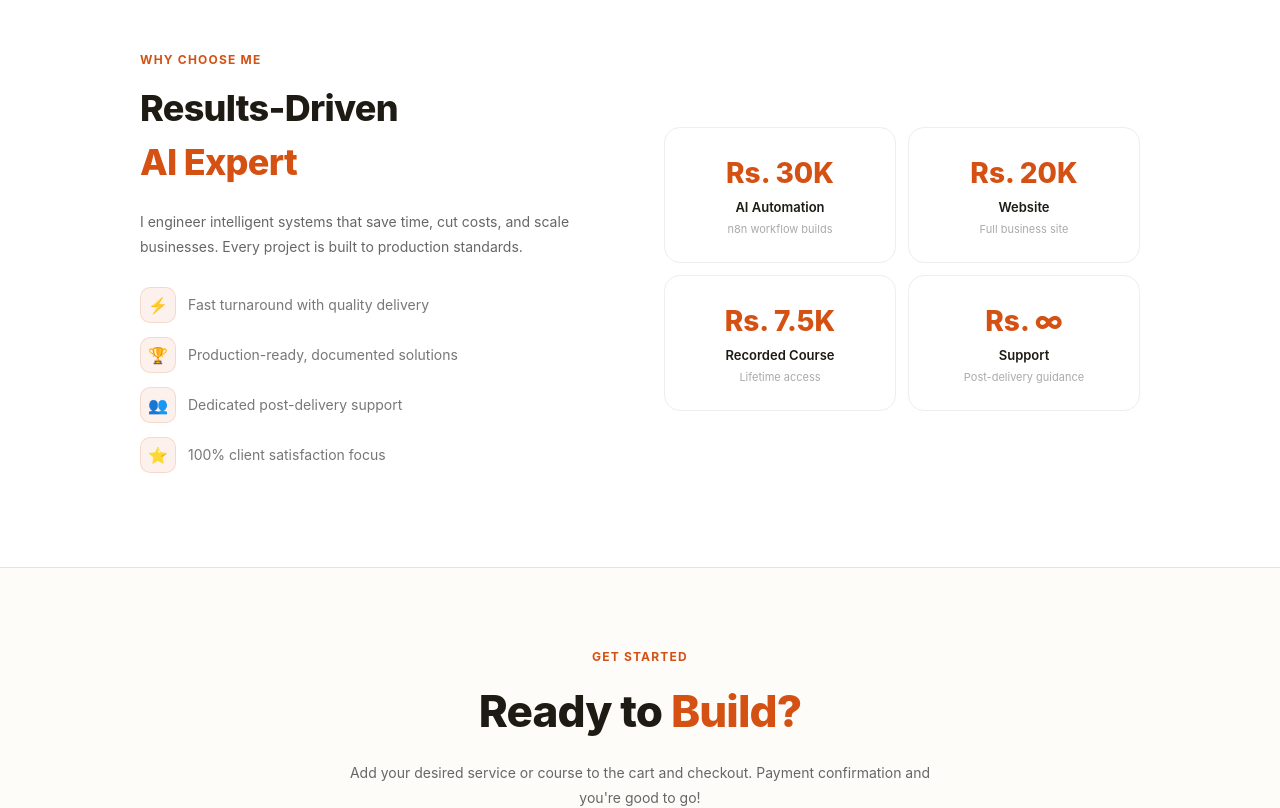
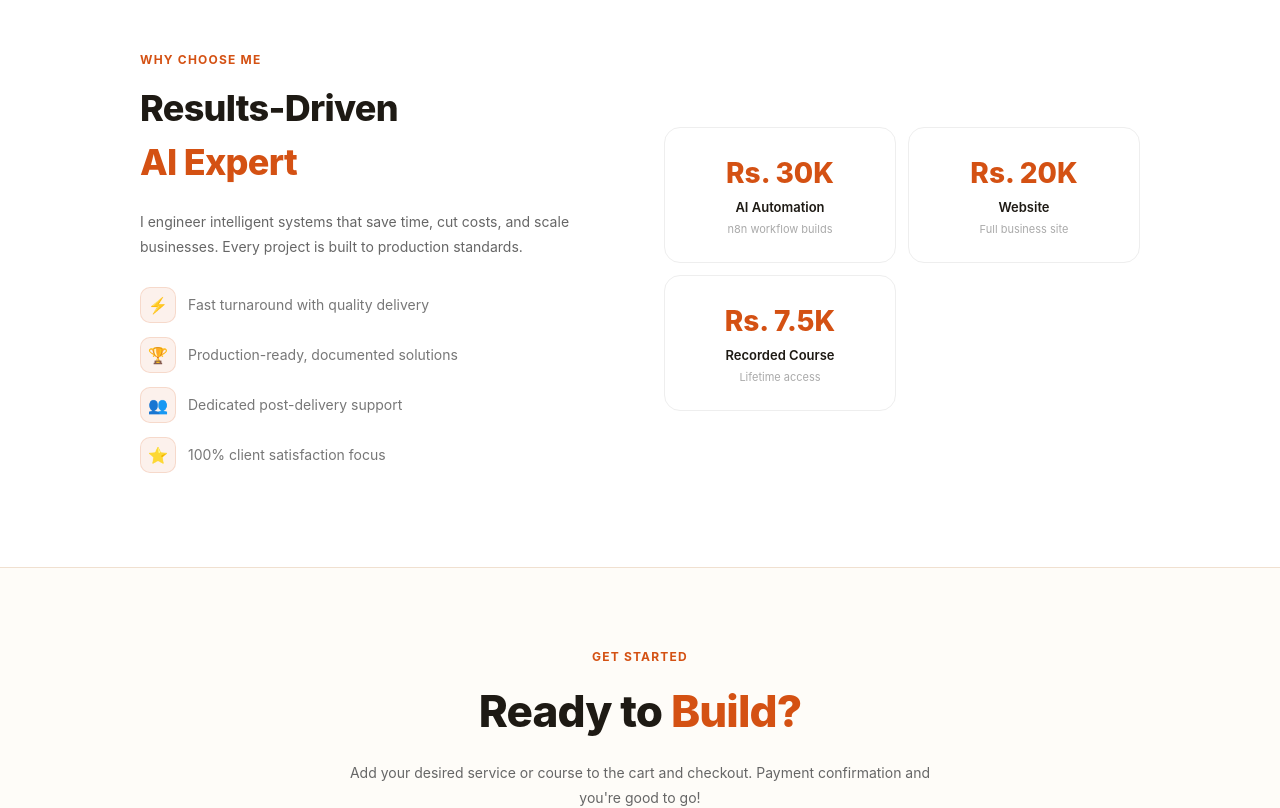
Before and after one commit to AhmedCoder2233/AhmedTiktokStore, a Next.js app: page / in a window 1280 px wide. Shown: the part 4180-4988 px from the top of the page. Built offline with nearby package versions, Linux system fonts and the light colour scheme; a web font is replaced by a local one.

Commit message:
Update page.tsx

```diff
--- a/src/app/page.tsx
+++ b/src/app/page.tsx
@@ -650,8 +650,7 @@ export default function Home() {
               {[
                 { val: "30K", label: "AI Automation", desc: "n8n workflow builds" },
                 { val: "20K", label: "Website", desc: "Full business site" },
-                { val: "7.5K", label: "Recorded Course", desc: "Lifetime access" },
-                { val: "∞", label: "Support", desc: "Post-delivery guidance" },
+                { val: "7.5K", label: "Recorded Course", desc: "Lifetime access" }
               ].map(s => (
                 <div key={s.label} className="stat-card">
                   <div className="stat-val">Rs. {s.val}</div>
```
